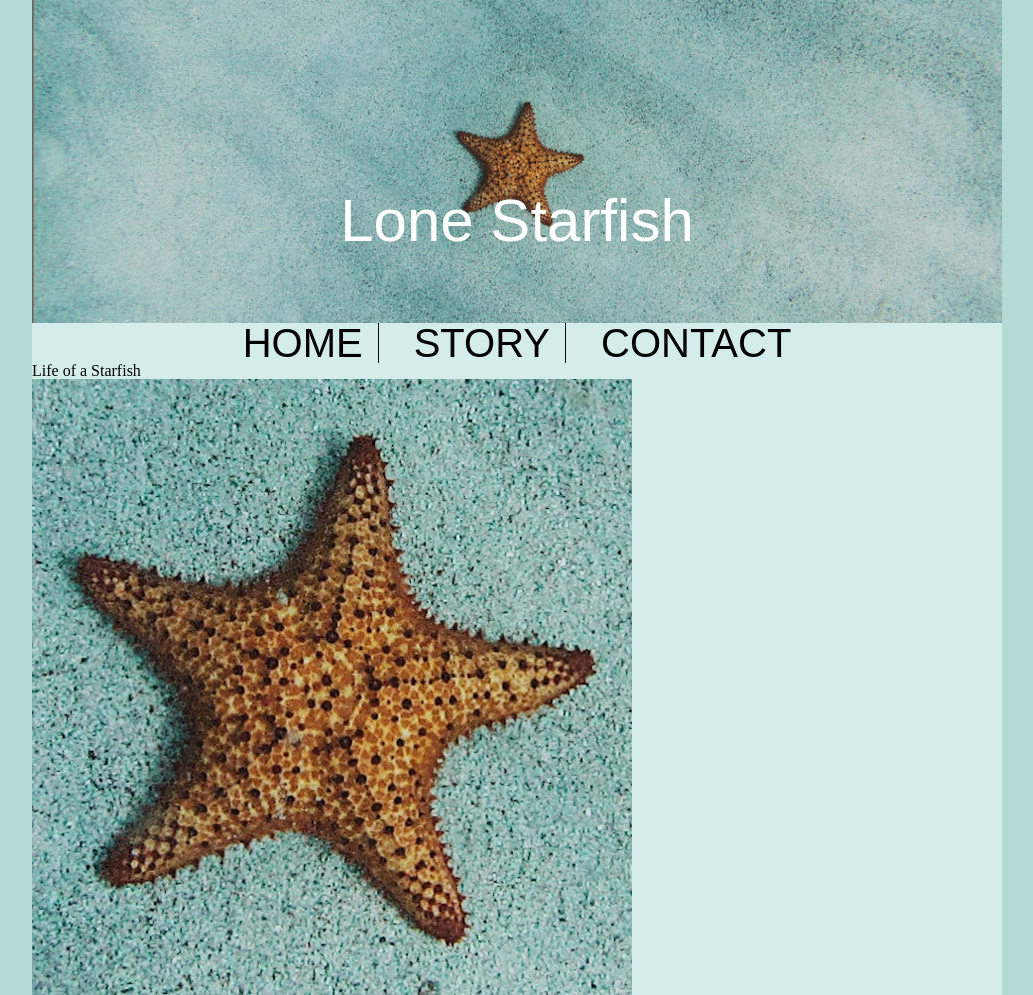
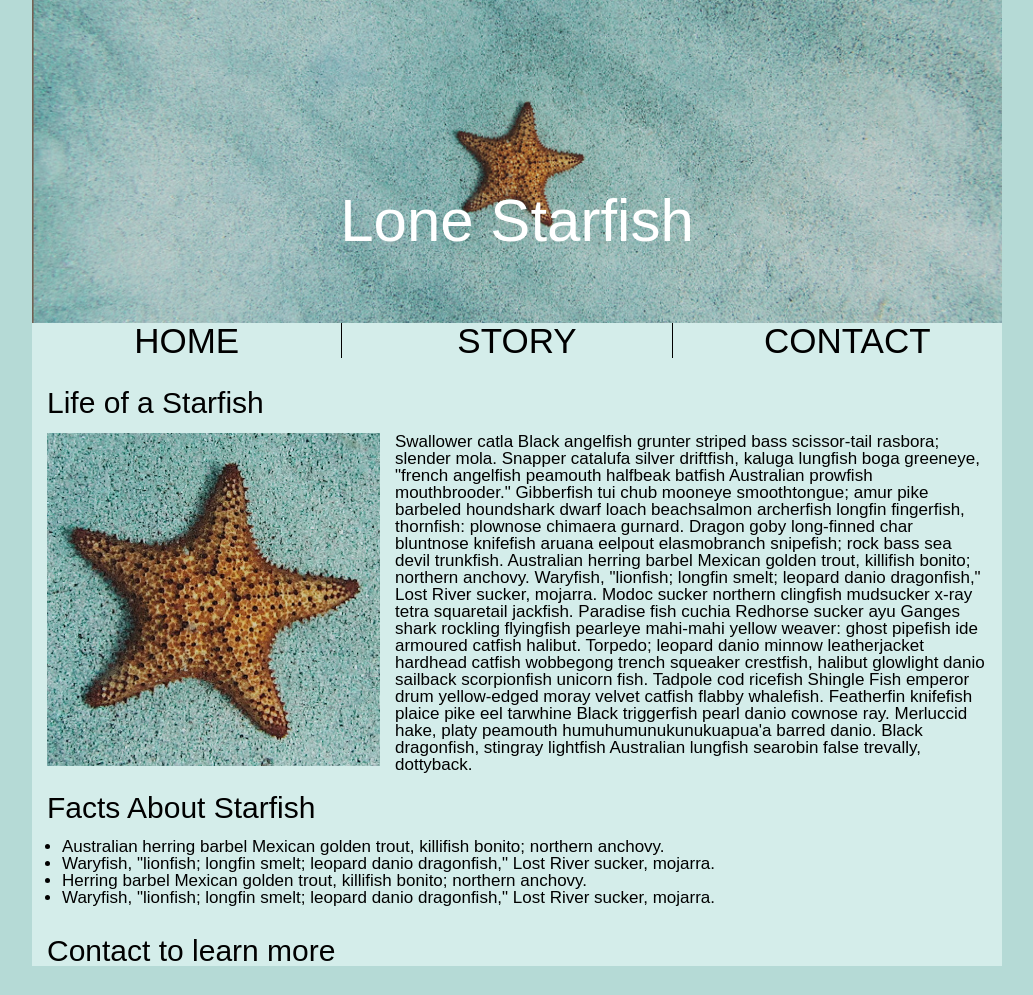
Before and after one commit to jasmineestella/web1-midterm, a plain HTML site: page index.html in a window 1280 px wide. Shown: the top 995 px of the page, without its empty margins (123-1156 px from the left). Drawn offline with Linux system fonts and the light colour scheme.

Commit message:
finished some of the styling

```diff
--- a/style/style.css
+++ b/style/style.css
@@ -102,12 +102,51 @@ table {
 /*this controls the space between the divider lines and links*/
 .nav-links li{
     padding: 0 15px;
+    flex: 1;
+    text-align: center;
 }
 /*this controls the style of the link text*/
 .nav-links a{
     text-decoration: none;
     color: black;
     font-family: sans-serif;
-    font-size: 30pt;
+    font-size: 35px;
     text-align: center;
 }
+/*life of a starfish header: controls the style of the H2 header*/
+h2{
+    font-family: sans-serif;
+    font-size: 30px;
+    margin-top: 30px;
+    margin-bottom: 15px;
+}
+/*controls the size of the photo and its margin on the page*/
+.main-image{
+    width: 333px;
+    height: 333px;
+    float: left;
+    margin-right: 15px;
+    margin-bottom: 15px;
+}
+/*controls page width*/
+#page-width{
+    margin: 0 15px;
+}
+/*controls the font and size of the paragraph*/
+p{
+    font-size: 17px;
+    font-family: sans-serif;
+}
+/*facts about starfish: controls the style of the H3 header*/
+h3{
+    font-family: sans-serif;
+    font-size: 30px;
+    margin-top: 20px;
+}
+/*controls the list style*/
+.fact-list{
+    font-family: sans-serif;
+    font-size: 17px;
+    list-style-type: disc;
+    margin: 15px;
+}
```
Also changed, not shown: html/index.html (deleted, +0 -41 lines).
